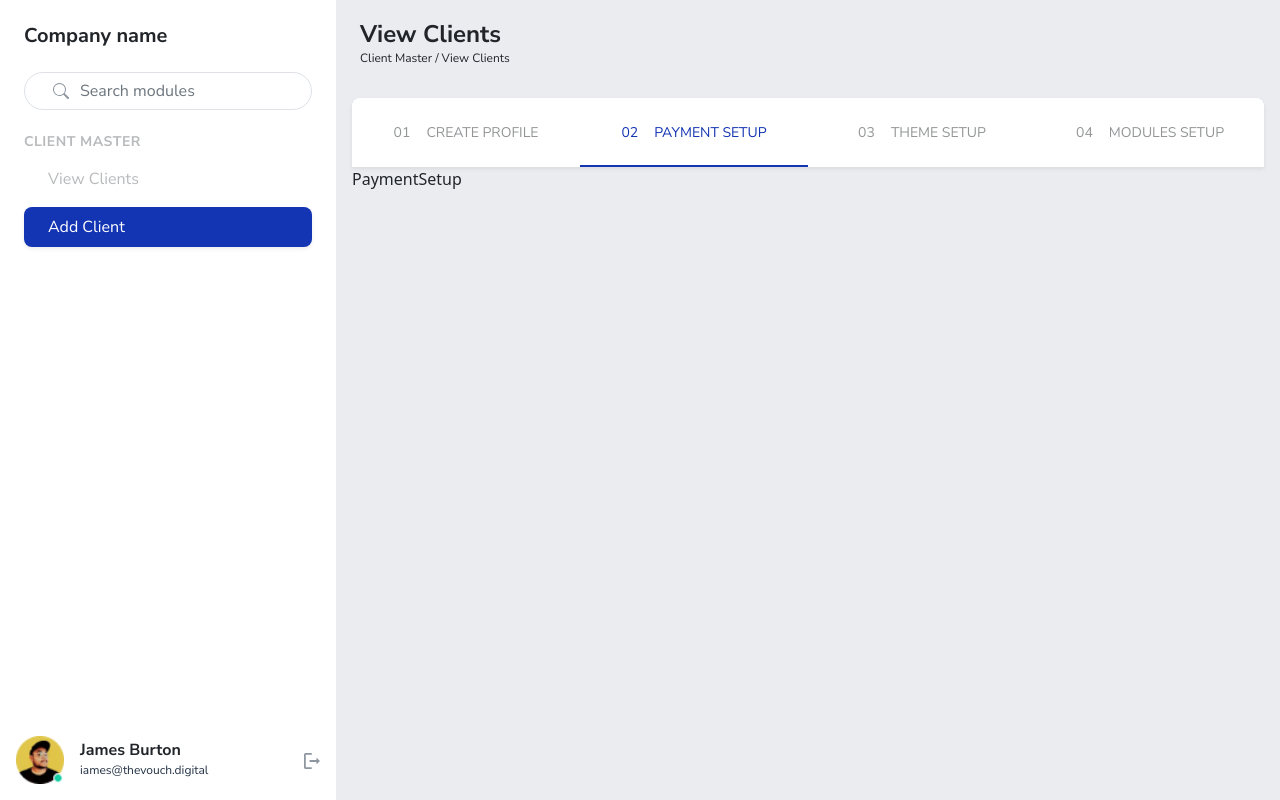
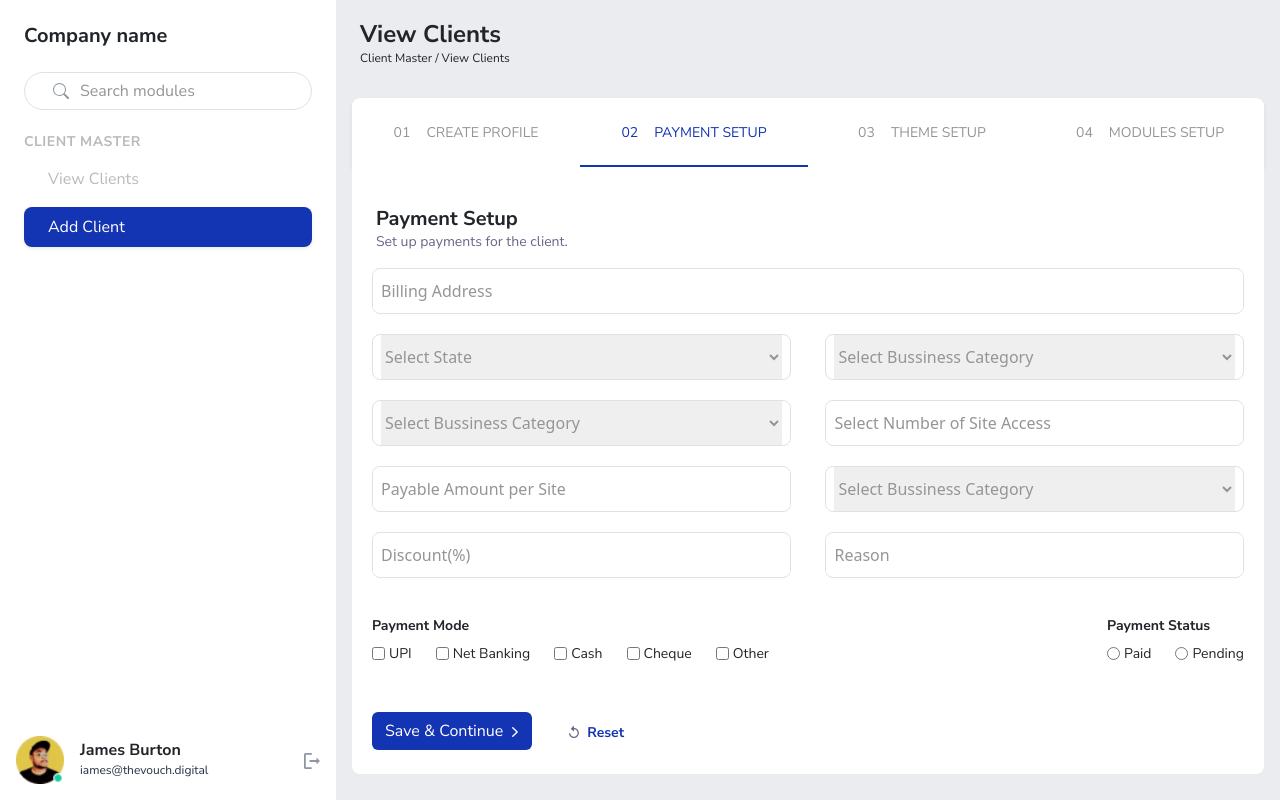
Before and after one commit to bhatshakran/vouch-adminpanel, a React (Vite) app: page /add/paymentsetup in a window 1280 px wide. Built offline with nearby package versions, Linux system fonts and the light colour scheme.

Commit message:
Added:Payment setup

```diff
--- a/src/App.css
+++ b/src/App.css
@@ -8,6 +8,14 @@
 .myinput:focus {
   outline: none !important;
   box-shadow: none !important;
+}
+
+.myinput::placeholder {
+  color: #939596 !important;
+}
+
+.myselect {
+  color: #939596 !important;
 }
 
 .primarycolor {
@@ -87,3 +95,20 @@
     font-size: 10px !important;
   }
 }
+
+.w-48 {
+  width: 48% !important;
+}
+
+/* .addred { */
+/* color: red !important; */
+/* } */
+
+.addred option[selected]:after {
+  content: '' !important;
+}
+
+.addred option:after {
+  content: 'he' !important;
+  color: red !important;
+}
--- a/src/components/InputGroup.jsx
+++ b/src/components/InputGroup.jsx
@@ -1,19 +1,18 @@
 import React from 'react';
 
-const InputGroup = ({ placeholder }) => {
+const InputGroup = ({ placeholder, w = 'half' }) => {
   return (
     <div
-      className='d-flex mb-3 border rounded-3 py-1 sm-w-100 '
+      className={`d-flex mb-3 border rounded-3 py-1 sm-w-100 ${
+        w === 'full' ? 'w-100' : 'w-48'
+      } `}
       style={{ borderColor: '#e6e6e6', width: '48%' }}
     >
       <input
         type='text'
-        className='form-control border-0 px-2 myinput rounded-0'
+        className='form-control border-0 px-2 myinput rounded-0 text-dark'
         placeholder={placeholder}
-        aria-label='Username'
-        aria-describedby='basic-addon1'
         style={{
-          color: 'black',
           borderColor: '#e6e6e6',
         }}
       />
--- a/src/components/SelectInput.jsx
+++ b/src/components/SelectInput.jsx
@@ -1,6 +1,9 @@
 import React from 'react';
 
-const SelectInput = () => {
+const SelectInput = ({
+  placeholder = 'Select Bussiness Category',
+  required = false,
+}) => {
   return (
     <div
       className='border rounded-3 px-2 mb-3 sm-w-100 '
@@ -10,10 +13,13 @@ const SelectInput = () => {
         height: '46px',
       }}
     >
-      <select className='border-0 py-2 w-100 h-100 myinput secondarycolor'>
-        <option defaultValue={'Select Bussiness Category'}>
-          Select Bussiness Category
-        </option>
+      <select
+        className={` border-0 py-2 w-100 h-100 myinput myselect  ${
+          required && 'addred'
+        }`}
+        required={required}
+      >
+        <option>{placeholder}</option>
         <option value='1'>One</option>
         <option value='2'>Two</option>
         <option value='3'>Three</option>
--- a/src/routes/Dashboard/Clients/AddClient/PaymentSetup.tsx
+++ b/src/routes/Dashboard/Clients/AddClient/PaymentSetup.tsx
@@ -1,7 +1,162 @@
 import React from 'react';
+import InputGroup from '../../../../components/InputGroup';
+import SelectInput from '../../../../components/SelectInput';
 
 const PaymentSetup = () => {
-  return <div>PaymentSetup</div>;
+  return (
+    <section className='bg-white px-2  py-4 rounded-bottom-3 shadow-s,'>
+      <div className='mt-3'>
+        <div className='mx-3'>
+          <h2
+            className='nunito my-0 fw-bold sm-f-18'
+            style={{ fontSize: '20px' }}
+          >
+            Payment Setup
+          </h2>
+          <p className='secondarycolor nunito ' style={{ fontSize: '14px' }}>
+            Set up payments for the client.
+          </p>
+        </div>
+
+        <div className='container'>
+          <div className=' d-flex flex-wrap justify-content-between gap-1 '>
+            <InputGroup placeholder='Billing Address' w='full' />
+            <SelectInput placeholder='Select State' required={true} />
+            <SelectInput />
+            <SelectInput />
+            <InputGroup placeholder='Select Number of Site Access' />
+            <InputGroup placeholder='Payable Amount per Site' />
+            <SelectInput />
+            <InputGroup placeholder='Discount(%)' />
+            <InputGroup placeholder='Reason' />
+          </div>
+        </div>
+        {/* payment mode */}
+        <div className='container d-flex w-100 justify-content-between mt-4 flex-wrap gap-3'>
+          <div>
+            <h2 className='nunito fw-bold' style={{ fontSize: '14px' }}>
+              Payment Mode
+            </h2>
+            <div
+              className='d-flex gap-4 flex-wrap'
+              style={{ fontSize: '14px' }}
+            >
+              <div className='d-flex gap-1 nunito'>
+                <input
+                  type='checkbox'
+                  id='payment1'
+                  name='payment1'
+                  value='UPI'
+                />
+                <label htmlFor='payment1'> UPI</label>
+              </div>
+              <div className='d-flex gap-1 nunito'>
+                <input
+                  type='checkbox'
+                  id='payment2'
+                  name='payment2'
+                  value='Net Banking'
+                />
+                <label htmlFor='payment2'> Net Banking</label>
+              </div>
+
+              <div className='d-flex gap-1 nunito'>
+                <input
+                  type='checkbox'
+                  id='payment3'
+                  name='payment3'
+                  value='Cash'
+                />
+                <label htmlFor='payment3'> Cash</label>
+              </div>
+              <div className='d-flex gap-1 nunito'>
+                <input
+                  type='checkbox'
+                  id='payment4'
+                  name='payment4'
+                  value='Cheque'
+                />
+                <label htmlFor='payment4'> Cheque</label>
+              </div>
+              <div className='d-flex gap-1 nunito'>
+                <input
+                  type='checkbox'
+                  id='payment5'
+                  name='payment5'
+                  value='Other'
+                />
+                <label htmlFor='payment5'> Other</label>
+              </div>
+            </div>
+          </div>
+
+          <div className='d-flex flex-column align-items-start'>
+            <h2 className='nunito fw-bold' style={{ fontSize: '14px' }}>
+              Payment Status
+            </h2>
+
+            <div
+              className='d-flex flex-wrap gap-4 nunito'
+              style={{ fontSize: '14px' }}
+            >
+              <div className='d-flex align-items-center gap-1'>
+                <input type='radio' id='paid' name='payment' value='Paid' />
+                <label htmlFor='paid'>Paid</label>
+              </div>
+              <div className='d-flex align-items-center gap-1'>
+                <input
+                  type='radio'
+                  id='pending'
+                  name='payment'
+                  value='Pending'
+                />
+                <label htmlFor='pending'>Pending</label>
+              </div>
+            </div>
+          </div>
+        </div>
+
+        <div className='mt-5 container d-flex flex-wrap gap-4 nunito'>
+          <button className='btn primarybg  text-white d-flex gap-2 align-items-center'>
+            <span>Save & Continue</span>
+            <span>
+              <svg
+                width='8'
+                height='10'
+                viewBox='0 0 8 12'
+                fill='none'
+                xmlns='http://www.w3.org/2000/svg'
+              >
+                <path
+                  d='M0.735818 11.765C1.04917 12.0783 1.55436 12.0783 1.86771 11.765L7.18186 6.45084C7.43126 6.20144 7.43126 5.79856 7.18186 5.54916L1.86771 0.235012C1.55436 -0.0783373 1.04917 -0.0783373 0.735818 0.235012C0.422468 0.548361 0.422468 1.05356 0.735818 1.36691L5.36571 6.0032L0.729423 10.6395C0.422468 10.9464 0.422468 11.458 0.735818 11.765Z'
+                  fill='white'
+                />
+              </svg>
+            </span>
+          </button>
+          <button className='btn primarycolor  text-white d-flex gap-2 align-items-end'>
+            <span className='my-0'>
+              <svg
+                width='10'
+                height='12'
+                viewBox='0 0 10 12'
+                fill='none'
+                xmlns='http://www.w3.org/2000/svg'
+              >
+                <path
+                  d='M4.93027 2.04675V0.311866C4.93027 0.0320453 4.59449 -0.104756 4.40172 0.0942276L2.0388 2.45094C1.91443 2.5753 1.91443 2.76807 2.0388 2.89243L4.3955 5.24914C4.59449 5.4419 4.93027 5.3051 4.93027 5.02528V3.2904C7.24967 3.2904 9.08405 5.41703 8.57415 7.82349C8.2819 9.23502 7.13774 10.373 5.73242 10.6652C3.51252 11.1316 1.53512 9.60812 1.23664 7.54989C1.19312 7.25141 0.93195 7.02134 0.627257 7.02134C0.254163 7.02134 -0.0443118 7.3509 0.00543407 7.724C0.390964 10.4538 2.99018 12.4747 5.93141 11.9026C7.87149 11.5233 9.43227 9.96256 9.81158 8.02247C10.4272 4.83252 8.00208 2.04675 4.93027 2.04675Z'
+                  fill='#686687'
+                />
+              </svg>
+            </span>
+            <span className='my-0 fw-bold' style={{ fontSize: '14px' }}>
+              Reset
+            </span>
+          </button>
+        </div>
+      </div>
+    </section>
+  );
 };
 
 export default PaymentSetup;
```
